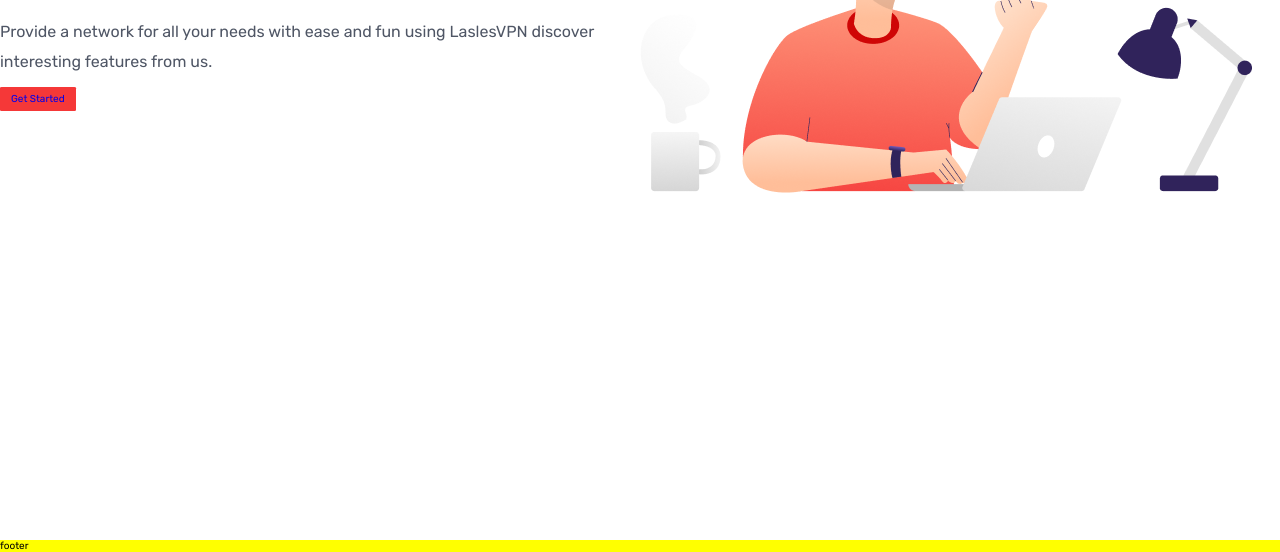
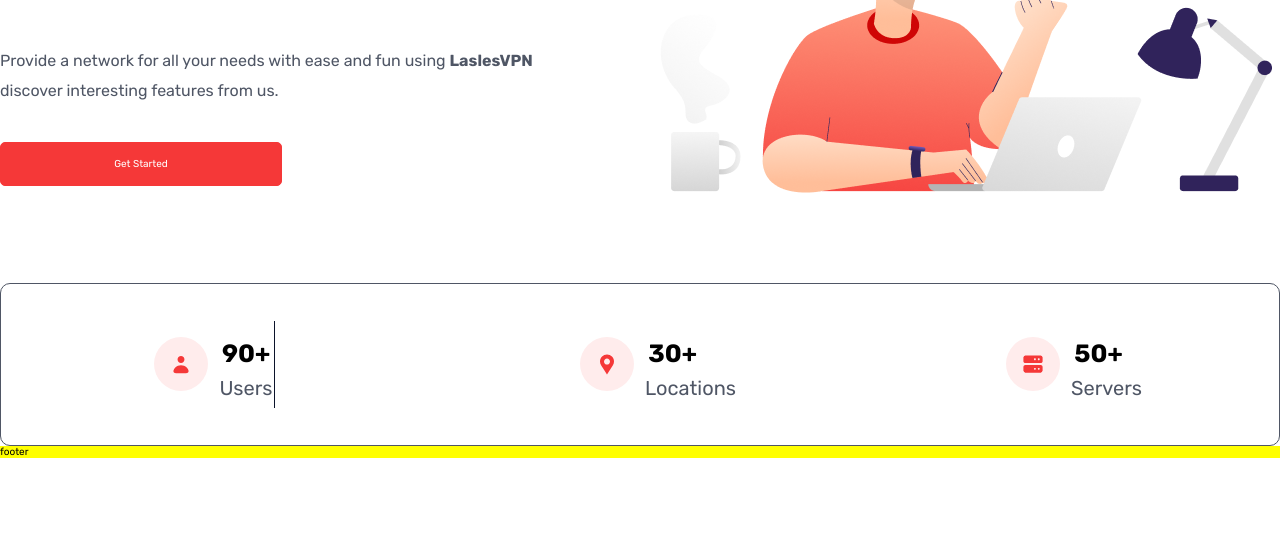
Before and after one commit to erlankg0/neobis-front-lasles-VPN, a website: page index.html in a window 1280 px wide. Shown: the part 361-913 px from the top of the page. After the commit the page ends 819 px from the top, so only its background shows below. Drawn offline with Linux system fonts and the light colour scheme.

Commit message:
Finish Intro and Header

```diff
--- a/index.html
+++ b/index.html
@@ -33,10 +33,11 @@
         </div>
     </header>
     <main class="main">
+        <!-- intro -->
         <section class="intro">
             <div class="intro__content">
                 <h1 class="intro__title">Want anything to be easy with <strong>LaslesVPN</strong>.</h1>
-                <p class="intro__subtitle">Provide a network for all your needs with ease and fun using LaslesVPN
+                <p class="intro__subtitle">Provide a network for all your needs with ease and fun using <strong>LaslesVPN</strong><br>
                     discover interesting features from us.</p>
                 <a href="#" class="intro__link btnOrange">
                     Get Started
@@ -44,6 +45,38 @@
             </div>
             <img src="./src/img/intro.png" alt="Img Intro"/>
         </section>
+        <!-- end intro-->
+
+        <!-- About -->
+        <section class="about">
+
+            <div class="about__item">
+                <img class="about__img" src="src/img/icons/users.svg" alt="users" />
+                <div class="about__text">
+                    <h4 class="about__title">90+</h4>
+                    <p class="about__description">Users</p>
+                </div>
+            </div>
+
+            <div class="about__item">
+                <img class="about__img" src="src/img/icons/location.svg" alt="location" />
+                <div class="about__text">
+                    <h4 class="about__title">30+</h4>
+                    <p class="about__description">Locations</p>
+                </div>
+            </div>
+
+            <div class="about__item">
+                <img class="about__img" src="src/img/icons/servers.svg" alt="server" />
+                <div class="about__text">
+                    <h4 class="about__title">50+</h4>
+                    <p class="about__description">Servers</p>
+                </div>
+            </div>
+
+
+        </section>
+        <!--End About-->
     </main>
     <footer class="footer">footer</footer>
 </div>
--- /dev/null
+++ b/src/scss/about.sass
@@ -0,0 +1,42 @@
+@import "typografy"
+
+
+.about
+  display: grid
+  grid-template-columns: repeat(3, 1fr)
+  padding: 3.7rem 0
+  border-radius: 1rem
+  border: $--color-gray solid 1px
+  justify-items: center
+
+
+  &__item
+    display: grid
+    grid-template-columns: repeat(2, 5.5rem)
+    column-gap: 1rem
+    align-items: center
+
+  &__item:first-child
+    border-right: #0B132A solid 1px
+
+  &__img
+    background-color: #FFECEC
+    object-fit: cover
+    border-radius: 50%
+    padding: 1.5rem
+    height: 24px
+    width: 24px
+
+  &__text
+    text-align: center
+    margin: 0
+    padding: 0
+
+  &__title
+    font-size: 2.5rem
+    line-height: 0
+
+  &__description
+    font-size: 2rem
+    line-height: 0
+    color: $--color-gray
--- a/src/scss/components/btn.sass
+++ b/src/scss/components/btn.sass
@@ -1,9 +1,8 @@
 @import "./../typografy"
 
 .btnOrange
-  border-radius: 5%
+  border-radius: .5rem
   border: $--color-orange solid 1px
   text-align: center
   text-decoration: none
-  padding: .5rem 1rem
   background-color: $--color-orange
--- a/src/scss/intro.sass
+++ b/src/scss/intro.sass
@@ -2,12 +2,13 @@
 .intro
   display: grid
   grid-template-columns: repeat(2, 1fr)
-
-  height: 80vh
+  column-gap: 4rem
   padding: 90px 0
 
   &__content
     text-align: start
+    display: grid
+    grid-template-columns: 1fr
 
   &__title
     font-size: 5rem
@@ -19,3 +20,13 @@
     font-weight: 400
     line-height: 3rem
     color: $--color-gray
+
+  &__link
+    width: 25rem
+    color: white
+    align-self: center
+    padding: 1.5rem
+
+  &__img
+    width: 100%
+    height: 100%
--- a/src/scss/styles.sass
+++ b/src/scss/styles.sass
@@ -28,5 +28,8 @@
 // btn component
 @import "components/btn"
 
+// about
+@import "about"
+
 footer
   background-color: yellow
```
Also changed, not shown: dist/css/about.css (added), dist/css/components/btn.css, dist/css/intro.css, dist/css/styles.css, src/img/icons/location.svg (added), src/img/icons/servers.svg (added), src/img/icons/users.svg (added), 1 other file.
